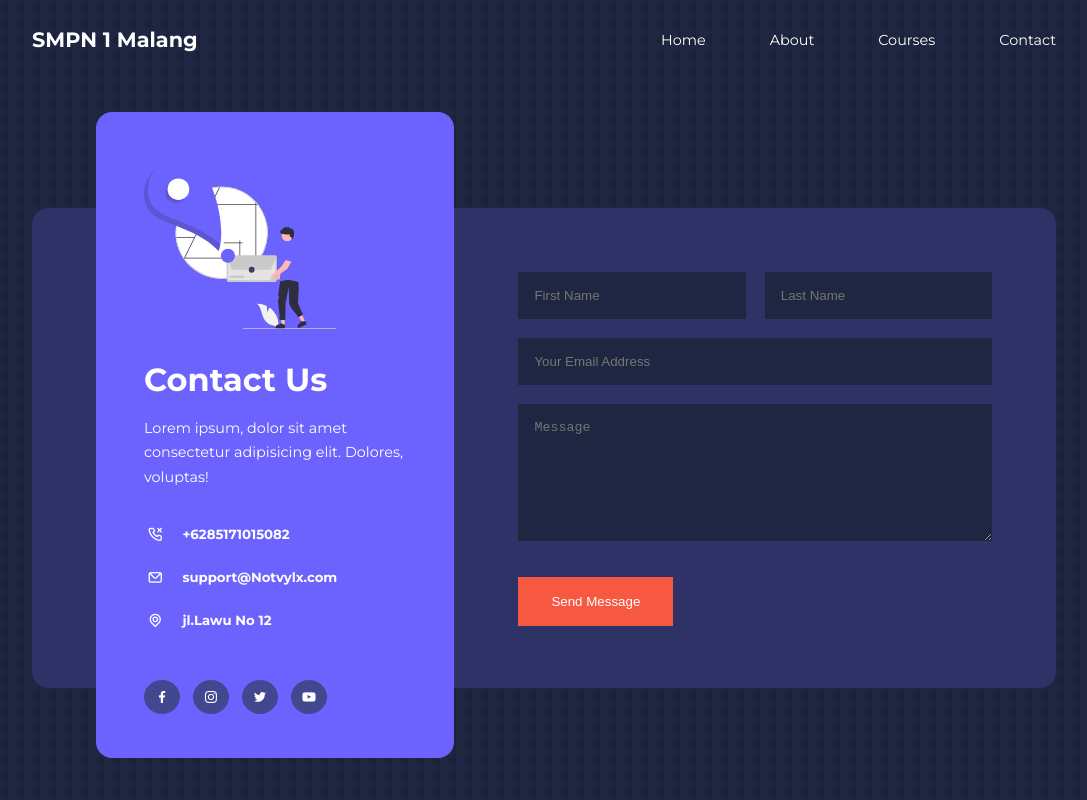
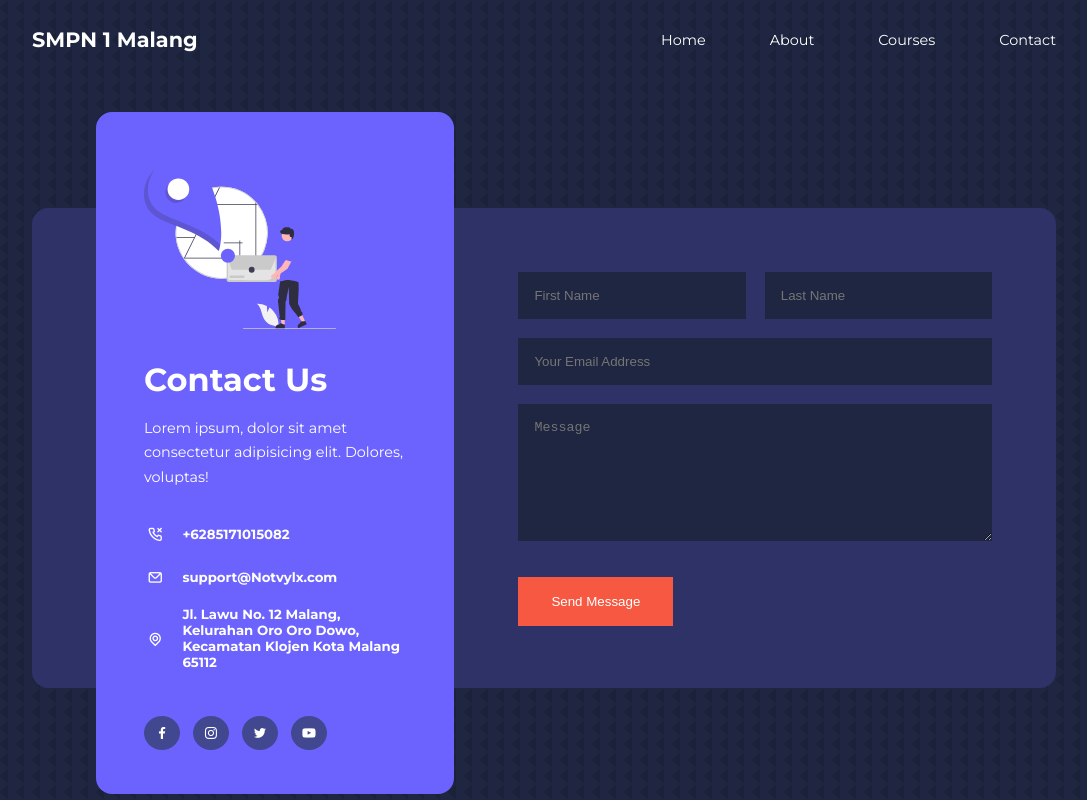
Before and after one commit to Notvylx/smpn1malang.github.io, a plain HTML site: page contact.html in a window 1280 px wide. Shown: the top 800 px of the page, without its empty margins (96-1183 px from the left). Drawn offline with nearby package versions, Linux system fonts and the light colour scheme.

Commit message:
menambahkan teks

```diff
--- a/contact.html
+++ b/contact.html
@@ -55,7 +55,7 @@
                     <h5>support@Notvylx.com</h5>
                     </li>
                     <li><i class="uil uil-location-point"></i>
-                    <h5><a href="https://goo.gl/maps/ze1UfEgmKYgz4VWK8">jl.Lawu No 12</a></h5>
+                    <h5><a href="https://goo.gl/maps/ze1UfEgmKYgz4VWK8">Jl. Lawu No. 12 Malang, Kelurahan Oro Oro Dowo, Kecamatan Klojen Kota Malang 65112</a></h5>
                     </li>
                 </ul>
                 <ul class="contact__socials">
```
